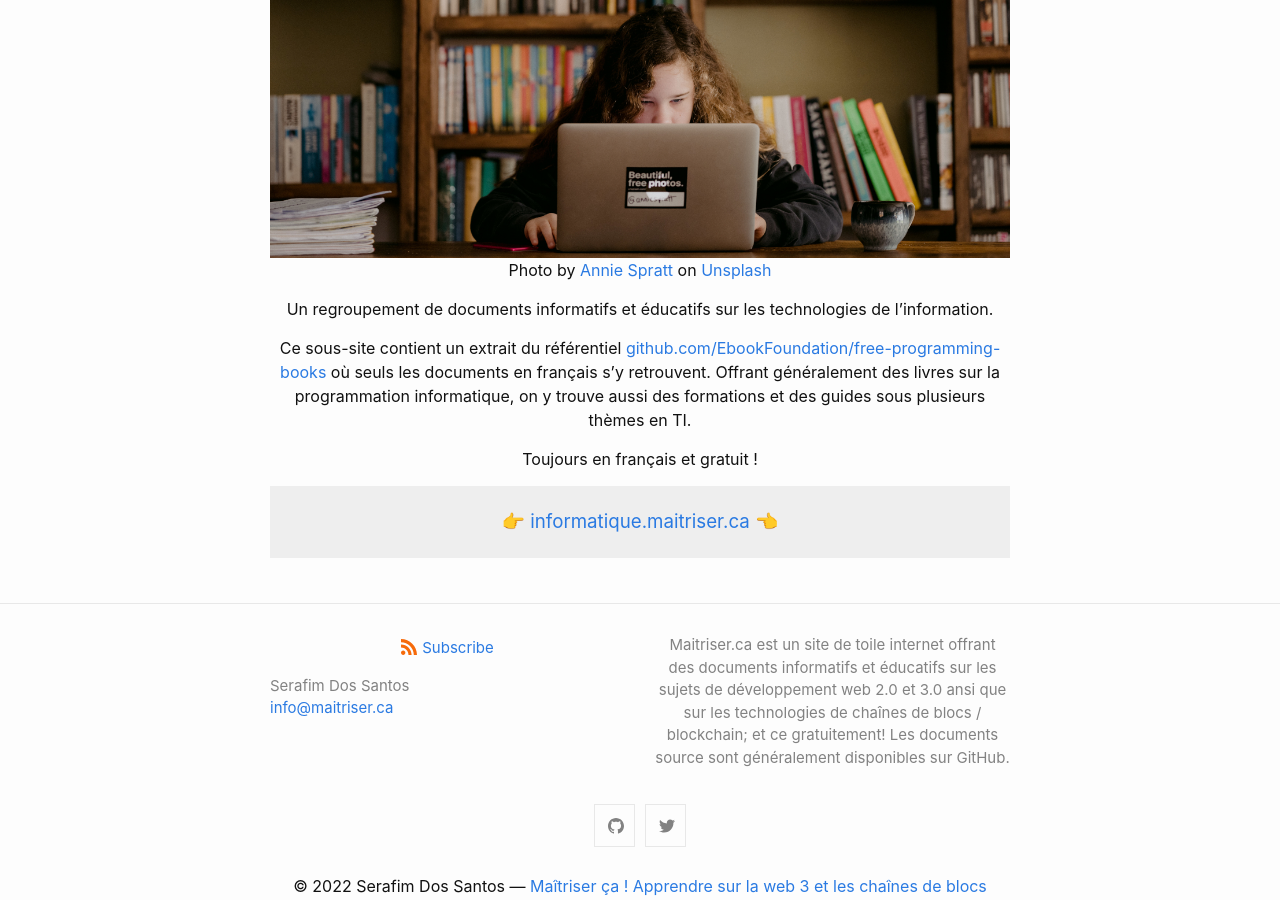
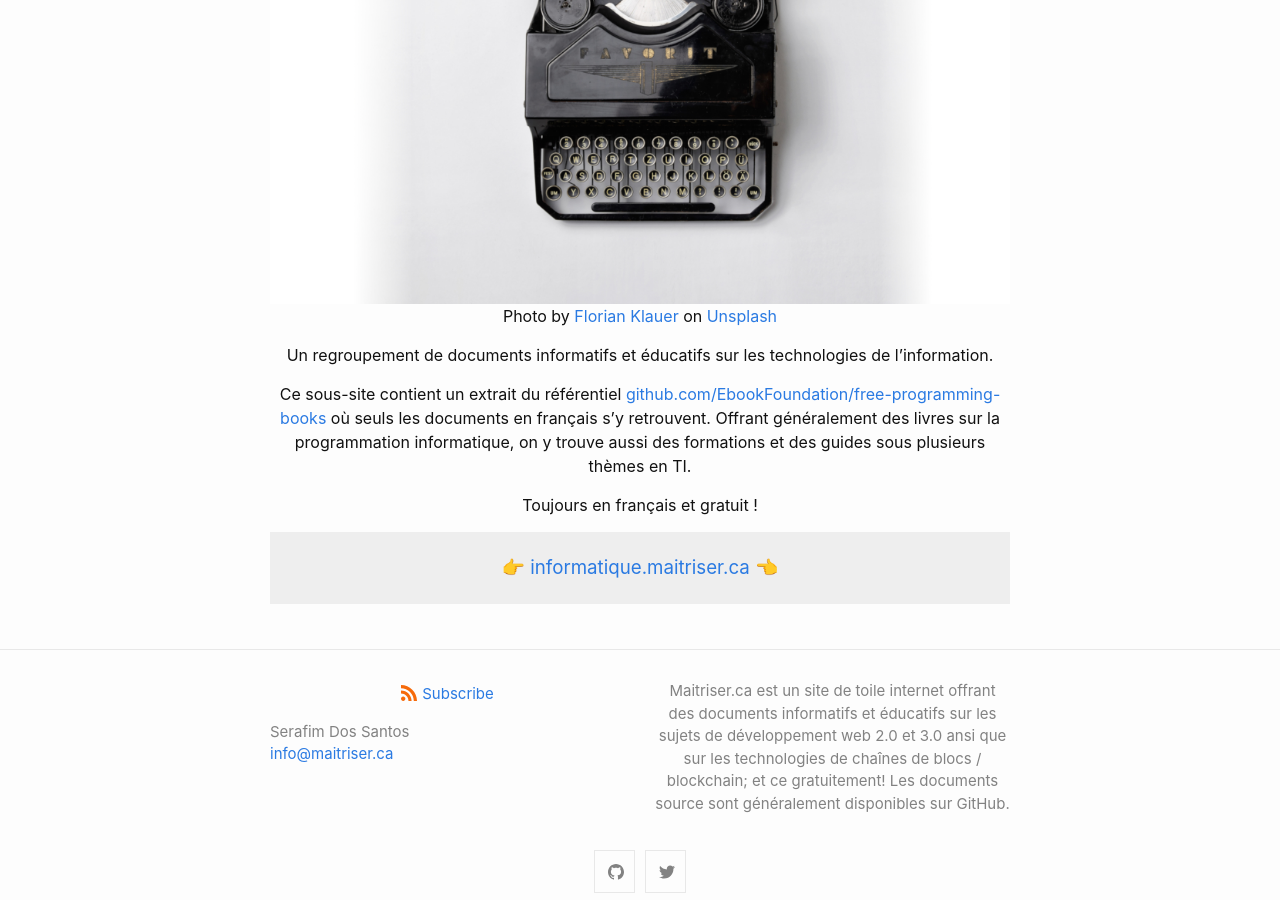
Before and after one commit to maitriser-ca/maitriser-ca.github.io, a Jekyll site: the page built from docs/index.markdown, in a window 1280 px wide and 900 px high, scrolled down 2032 px. Built offline with Jekyll 4.4.1, drawn with Linux system fonts in a browser that asks for light colours; comment, search, counter and statistics services are not loaded.

Commit message:
changement d'image

```diff
--- a/docs/index.markdown
+++ b/docs/index.markdown
@@ -37,8 +37,8 @@ Le livre **Maîtriser Ethereum : Implémenter des contrats numériques** (__*Mas
 
 ## **Maîtriser l'informatique**
 
-![](assets/annie-spratt-4E1JOFK55kc-unsplash.jpg)
-Photo by <a href="https://unsplash.com/@anniespratt?utm_source=unsplash&utm_medium=referral&utm_content=creditCopyText">Annie Spratt</a> on <a href="https://unsplash.com/s/photos/computer-books?utm_source=unsplash&utm_medium=referral&utm_content=creditCopyText">Unsplash</a>
+![](assets/florian-klauer-mk7D-4UCfmg-unsplash.jpg)
+Photo by <a href="https://unsplash.com/@florianklauer?utm_source=unsplash&utm_medium=referral&utm_content=creditCopyText">Florian Klauer</a> on <a href="https://unsplash.com/@citadin5/likes?utm_source=unsplash&utm_medium=referral&utm_content=creditCopyText">Unsplash</a>
 
 Un regroupement de documents informatifs et éducatifs sur les technologies de l'information.
 
```
Also changed, not shown: docs/assets/florian-klauer-mk7D-4UCfmg-unsplash.jpg (added).
